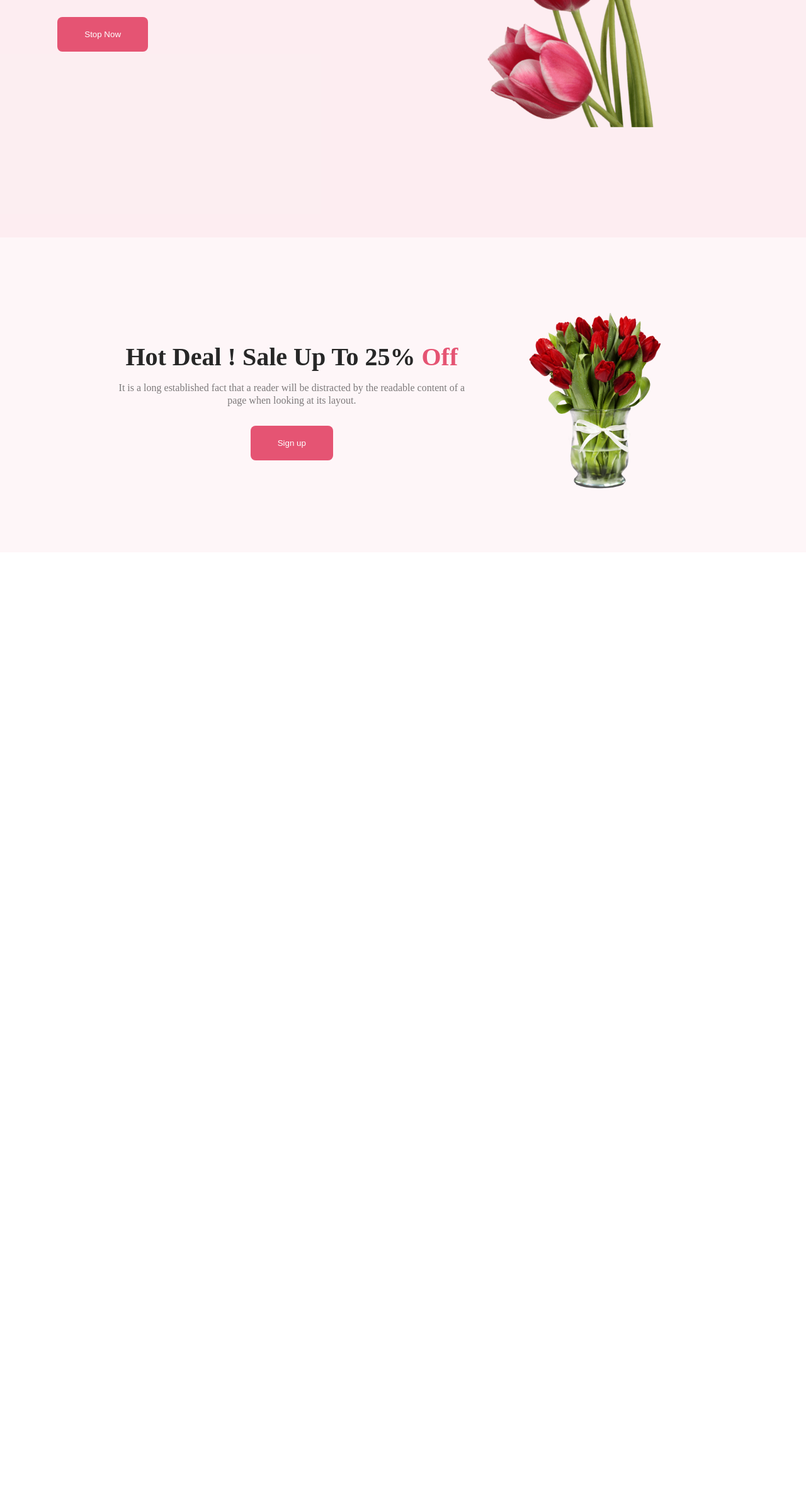
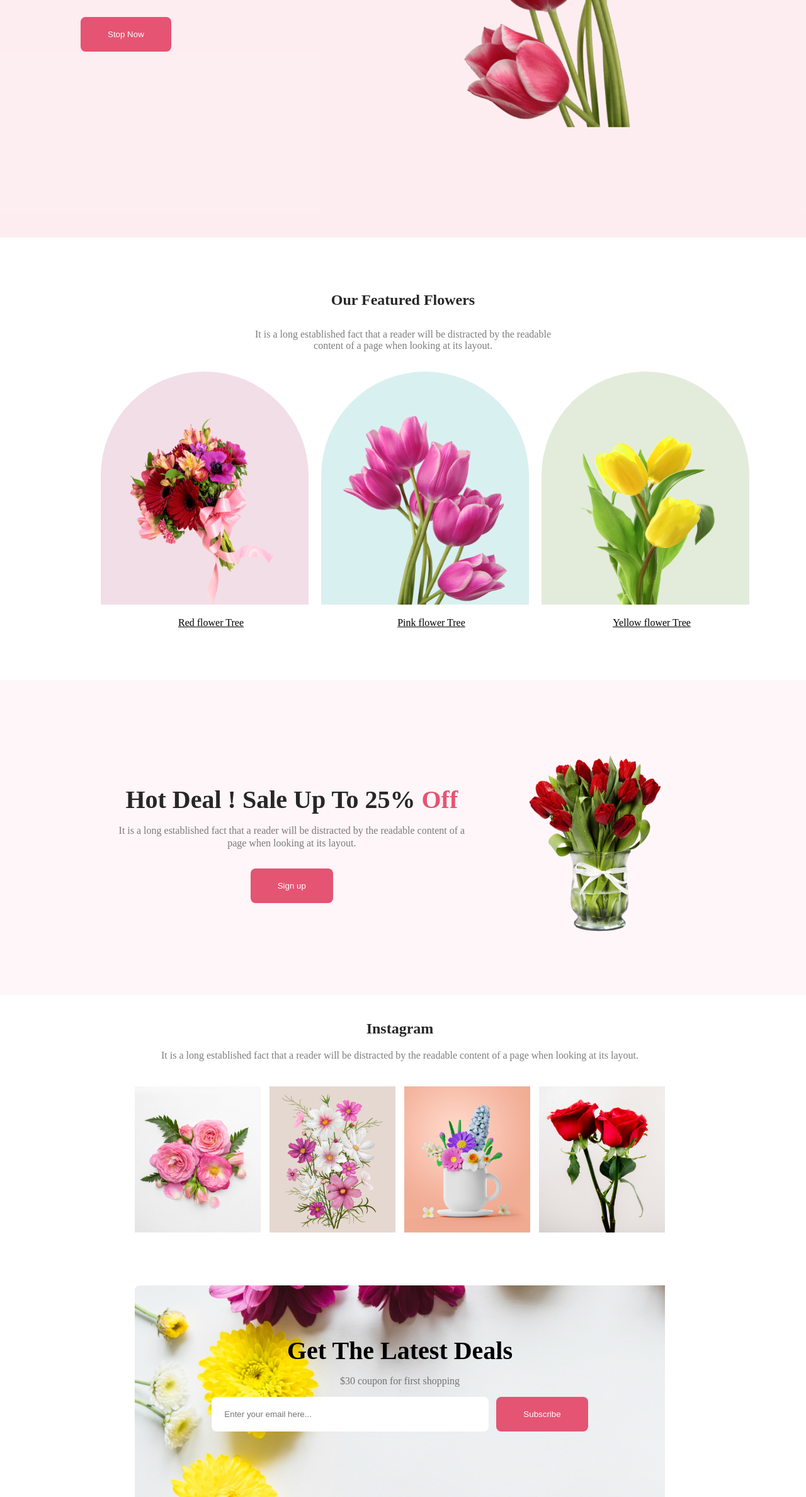
Before and after one commit to mdrifatul/Flower-shop, a plain HTML site: page index.html in a window 1280 px wide. Shown: the part 423-2800 px from the top of the page at 63% size. Before the commit the page ends 1300 px from the top, so only its background shows below. Drawn offline with Linux system fonts and the light colour scheme.

Commit message:
add sections

```diff
--- a/index.html
+++ b/index.html
@@ -20,6 +20,30 @@
         <img src="image/pngwing 10.png" alt="Pink Flower" />
       </div>
     </section>
+    <!-- feature section -->
+    <section class="feature">
+      <div class="feature-flower">
+        <h1>Our Featured Flowers</h1>
+        <p>
+          It is a long established fact that a reader will be distracted by the
+          readable content of a page when looking at its layout.
+        </p>
+        <div class="feature-img">
+          <div class="red-flower">
+            <img class="tree pink" src="image/pngwing 5.png" alt="" />
+            <p>Red flower Tree</p>
+          </div>
+          <div class="pink-flower">
+            <img class="tree red" src="image/pngwing 6.png" alt="" />
+            <p>Pink flower Tree</p>
+          </div>
+          <div class="yellow-flower">
+            <img class="tree green" src="image/pngwing 7.png" alt="" />
+            <p>Yellow flower Tree</p>
+          </div>
+        </div>
+      </div>
+    </section>
     <!-- Sale section -->
     <section class="sale">
       <div class="deal">
@@ -34,5 +58,41 @@
         <img src="image/pngwing 8.png" alt="Rose" />
       </div>
     </section>
+    <!-- Instagram section -->
+    <section class="instagram">
+      <div class="instagram-flower">
+        <h1>Instagram</h1>
+        <p>
+          It is a long established fact that a reader will be distracted by the
+          readable content of a page when looking at its layout.
+        </p>
+        <div class="image">
+          <img src="image/Flower 01.png" alt="" />
+          <img src="image/Rectangle 4.png" alt="" />
+          <img src="image/Rectangle 5.png" alt="" />
+          <img src="image/Rectangle 6.png" alt="" />
+        </div>
+      </div>
+      <div class="shopping">
+        <div class="submit">
+          <h1>Get The Latest Deals</h1>
+          <p>$30 coupon for first shopping</p>
+          <div class="email">
+            <input type="email" placeholder="Enter your email here..." />
+            <button>Subscribe</button>
+          </div>
+        </div>
+      </div>
+    </section>
+    <section class="footer">
+      <div class="description">
+        <h1><span>Flower</span>Shop</h1>
+        <p>
+          It is a long established fact that a reader will be distracted by the
+          readable content of a page when looking at its layout.
+        </p>
+        <h6>@2020-2023, FlowerShop.com. All rights reserved.</h6>
+      </div>
+    </section>
   </body>
 </html>
--- a/style.css
+++ b/style.css
@@ -17,6 +17,8 @@ button {
 }
 .banner {
   padding: 25px 60px 0px 60px;
+  width: 80%;
+  margin: auto;
   display: flex;
   align-items: center;
   justify-content: space-around;
@@ -74,3 +76,127 @@ button {
   height: 290px;
   margin-right: 100px;
 }
+
+/* instagram section css */
+.instagram {
+  padding: 40px 50px 50px 40px;
+  align-items: center;
+  justify-content: center;
+  text-align: center;
+}
+.instagram-flower h1 {
+  color: #272727;
+  margin-bottom: 20px;
+}
+.instagram-flower p {
+  margin-bottom: 40px;
+  color: rgba(39, 39, 39, 0.6);
+}
+.instagram-flower .image {
+  width: 880px;
+  margin: auto;
+  margin-bottom: 80px;
+}
+.instagram-flower .image img {
+  display: inline-flex;
+  width: 200px;
+  /* margin-right: 10px; */
+  padding: 0 5px 0 5px;
+}
+.shopping {
+  width: 842px;
+  height: 50vh;
+  background-image: url(image/Rectangle\ 9.png);
+  margin: auto;
+  margin-bottom: 30px;
+}
+.submit {
+  padding: 80px;
+}
+.submit h1 {
+  font-size: 40px;
+  margin-bottom: 16px;
+}
+.submit p {
+  color: rgba(39, 39, 39, 0.6);
+  margin-bottom: 16px;
+}
+.submit input {
+  width: 400px;
+  padding: 20px;
+  border: none;
+  border-radius: 8px;
+  margin-right: 8px;
+}
+
+/* footer section css */
+.footer {
+  height: 50vh;
+  background-color: #111010;
+}
+.description {
+  width: 40%;
+  padding: 95px;
+  margin: auto;
+  text-align: center;
+}
+.description h1 {
+  color: white;
+  font-size: 35px;
+  margin-bottom: 16px;
+}
+.description h1 span {
+  color: #e55473;
+}
+.description p {
+  color: rgba(255, 255, 255, 0.9);
+}
+.description h6 {
+  color: rgba(255, 255, 255, 0.4);
+  padding-top: 16px;
+}
+/* Feature section css */
+
+.feature-flower {
+  width: 75%;
+  margin: auto;
+  text-align: center;
+  margin-bottom: 50px;
+}
+.feature-flower h1 {
+  color: #272727;
+  padding: 16px 0;
+  margin-top: 70px;
+}
+.feature-flower p {
+  padding: 16px 0;
+  width: 50%;
+  margin: auto;
+  color: rgba(39, 39, 39, 0.6);
+  margin-bottom: 16px;
+}
+.feature-img {
+  display: flex;
+}
+.tree {
+  padding: 70px 35px 0px 35px;
+  margin-right: 20px;
+  border-radius: 250px 250px 0 0;
+}
+.pink {
+  background-color: rgba(167, 33, 98, 0.15);
+}
+.red {
+  background-color: rgba(5, 151, 160, 0.15);
+}
+.green {
+  background-color: rgba(71, 125, 17, 0.15);
+}
+.feature-img img {
+  width: 260px;
+  height: 300px;
+}
+.feature-img p {
+  color: black;
+  text-decoration: underline;
+}
```
